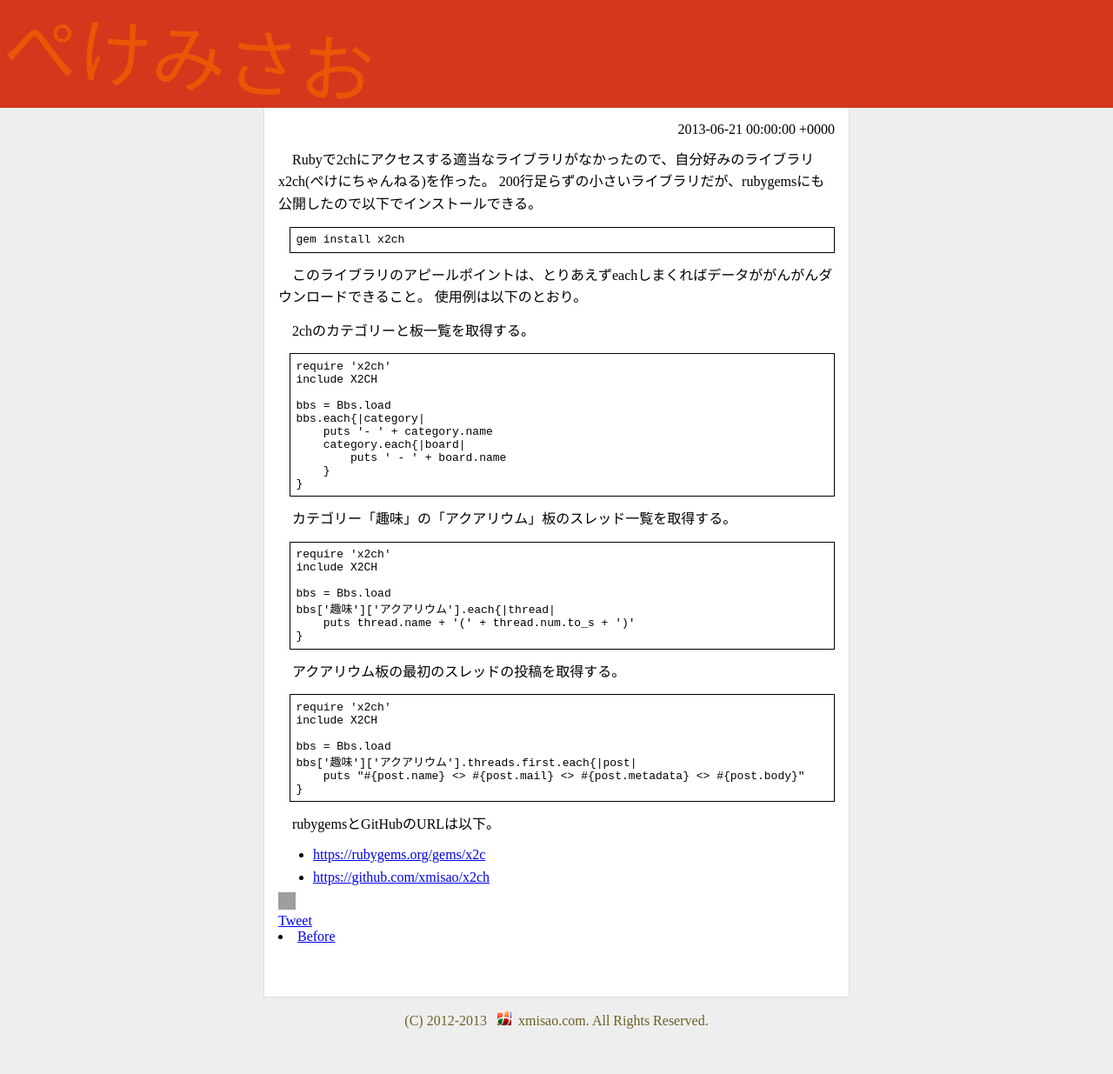
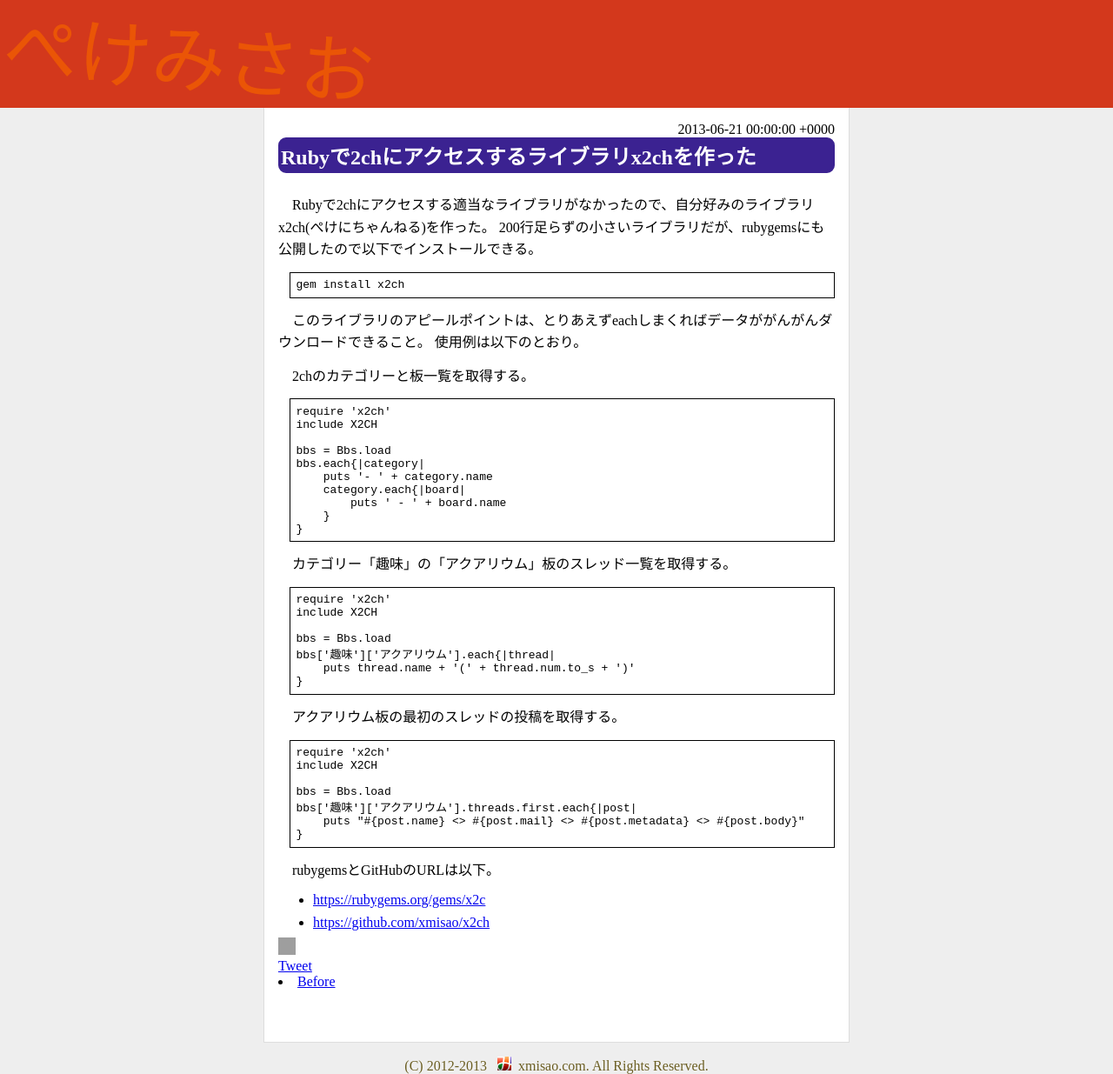
Before and after one commit to xmisao/www, a Jekyll site: the page built from _posts/2013-06-21-x2ch-released.md, in a window 1280 px wide. Shown: the whole page at 87% size. Built offline with Jekyll 4.4.1, drawn with Linux system fonts in a browser that asks for light colours; comment, search, counter and statistics services are not loaded; before the commit the page ends 1183 px from its top, so only the background shows below that; grey boxes are pictures that could not be loaded.

Commit message:
modiry an entry

```diff
--- a/_posts/2013-06-21-x2ch-released.md
+++ b/_posts/2013-06-21-x2ch-released.md
@@ -2,6 +2,8 @@
 layout: default
 title: Rubyで2chにアクセスするライブラリx2chを作った
 ---
+
+# Rubyで2chにアクセスするライブラリx2chを作った
 
 Rubyで2chにアクセスする適当なライブラリがなかったので、自分好みのライブラリx2ch(ぺけにちゃんねる)を作った。
 200行足らずの小さいライブラリだが、rubygemsにも公開したので以下でインストールできる。
```
